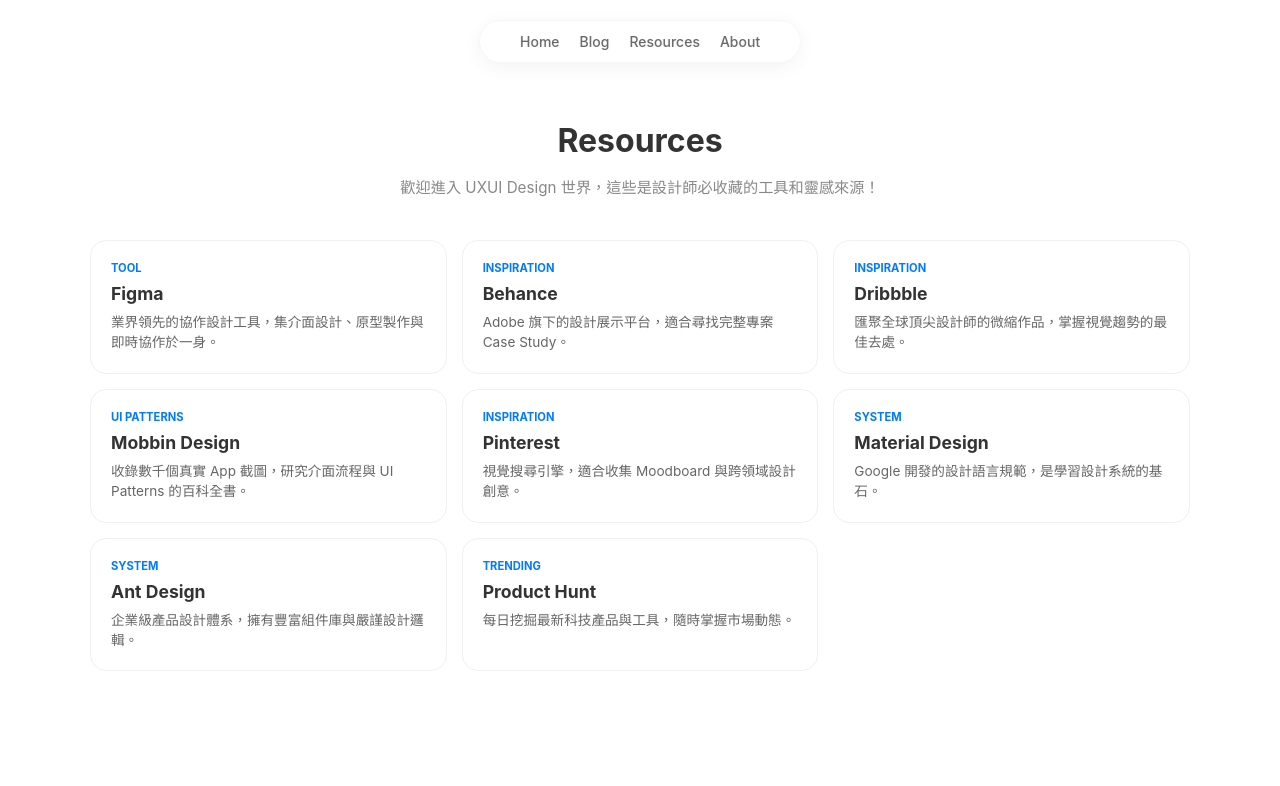
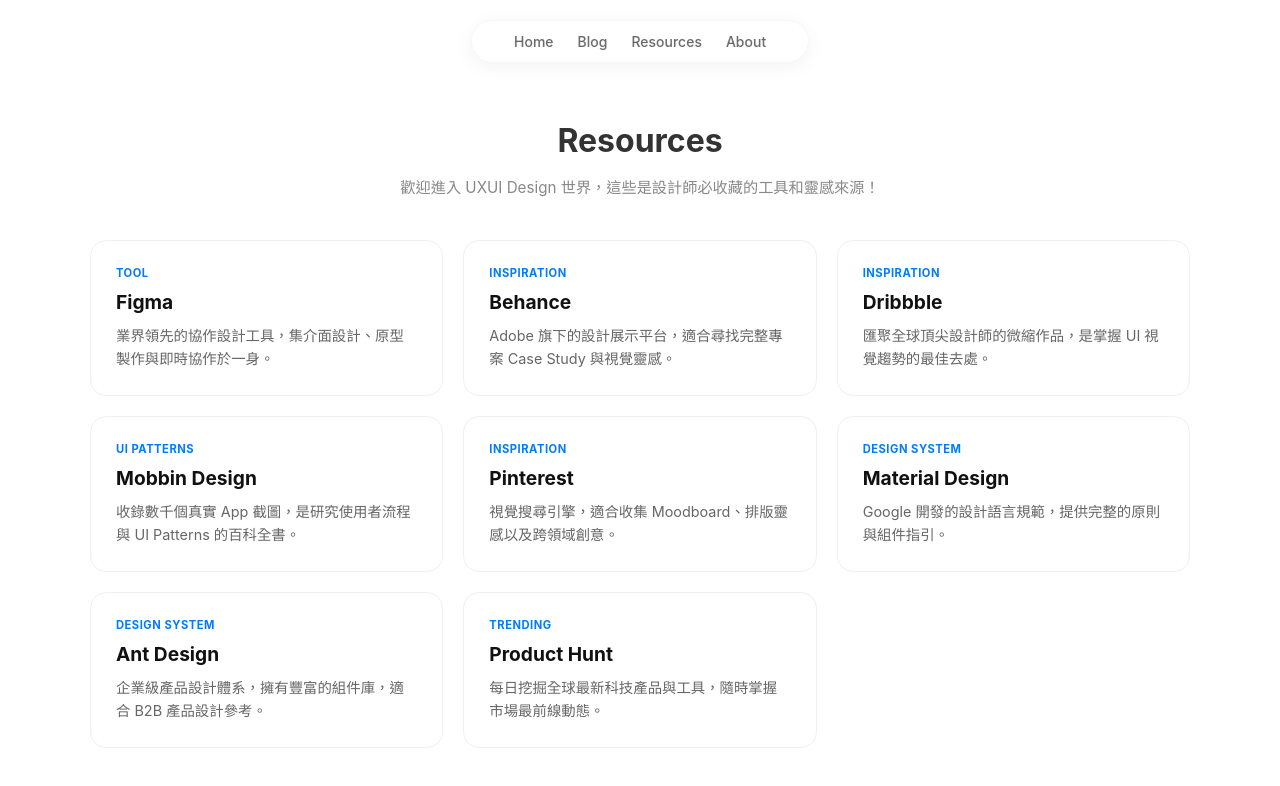
Before and after one commit to kirstenyau/kirstenyau.github.io, a plain HTML site: page resources.html in a window 1280 px wide. Drawn offline with Linux system fonts and the light colour scheme.

Commit message:
Update resources.html

```diff
--- a/resources.html
+++ b/resources.html
@@ -5,60 +5,59 @@
     <meta name="viewport" content="width=device-width, initial-scale=1.0">
     <title>Resources - Design with Kirsten</title>
     <style>
-        /* 統一全域樣式 - 修正手機捲動問題 */
+        /* 1. 基礎設定 - 確保手機可以捲動 */
         body {
             font-family: -apple-system, system-ui, sans-serif;
             background: #fff;
             margin: 0;
-            /* 關鍵修正：不要用固定 height，改用 min-height */
             min-height: 100vh;
             color: #333;
-            padding-top: 100px; /* 為了避開導覽列 */
-            display: block; /* 確保內容由上而下排列 */
+            padding-top: 100px;
+            display: block;
         }
 
-        /* 統一的 Floating Nav Bar */
+        /* 2. 統一的導覽列 */
         nav { position: fixed; top: 20px; left: 50%; transform: translateX(-50%); background: rgba(255,255,255,0.85); backdrop-filter: blur(10px); padding: 12px 30px; border-radius: 50px; box-shadow: 0 4px 20px rgba(0,0,0,0.05); z-index: 1000; border: 1px solid rgba(238, 238, 238, 0.5); display: flex; white-space: nowrap; }
-        nav a { margin: 0 10px; text-decoration: none; color: #666; font-weight: 500; font-size: 14px; }
+        nav a { margin: 0 12px; text-decoration: none; color: #666; font-weight: 500; font-size: 14px; transition: color 0.2s; }
         nav a:hover { color: #007bff; }
 
-        /* Header */
+        /* 3. 標題區 */
         .header { text-align: center; max-width: 600px; margin: 0 auto 40px; padding: 0 20px; }
         h1 { font-size: 2rem; margin-bottom: 10px; }
         .description { color: #888; font-size: 0.95rem; line-height: 1.6; }
 
-        /* Resources Grid - 手機版自動適應 */
+        /* 4. 資源卡片網格 - 關鍵佈局 */
         .resources-grid {
             display: grid;
             grid-template-columns: repeat(auto-fill, minmax(280px, 1fr));
-            gap: 15px;
+            gap: 20px;
             max-width: 1100px;
             margin: 0 auto;
-            padding: 0 20px 80px; /* 底部留白，確保捲動到底 */
+            padding: 0 20px 100px;
         }
 
-        /* Card Style */
+        /* 5. 卡片樣式 */
         .card {
             background: #fff;
             border: 1px solid #f0f0f0;
             border-radius: 16px;
-            padding: 20px;
+            padding: 25px;
             text-decoration: none;
             color: inherit;
-            transition: 0.3s;
+            transition: 0.3s cubic-bezier(0.175, 0.885, 0.32, 1.275);
             display: flex;
             flex-direction: column;
         }
-        .card:hover { transform: translateY(-5px); border-color: #007bff; box-shadow: 0 10px 20px rgba(0,0,0,0.05); }
-        .card-tag { font-size: 0.7rem; font-weight: bold; color: #007bff; text-transform: uppercase; margin-bottom: 8px; }
-        .card h3 { margin: 0 0 8px 0; font-size: 1.1rem; }
-        .card p { margin: 0; font-size: 0.85rem; color: #666; line-height: 1.5; }
+        .card:hover { transform: translateY(-5px); border-color: #007bff; box-shadow: 0 10px 25px rgba(0,0,0,0.05); }
+        .card-tag { font-size: 0.7rem; font-weight: bold; color: #007bff; text-transform: uppercase; margin-bottom: 10px; letter-spacing: 0.5px; }
+        .card h3 { margin: 0 0 10px 0; font-size: 1.2rem; color: #111; }
+        .card p { margin: 0; font-size: 0.9rem; color: #666; line-height: 1.6; }
 
-        /* 針對手機版的微調 */
+        /* 手機版微調 */
         @media (max-width: 600px) {
-            nav { padding: 10px 20px; width: 85%; justify-content: space-around; }
-            nav a { margin: 0 5px; font-size: 13px; }
-            h1 { font-size: 1.7rem; }
+            nav { padding: 10px 15px; width: 90%; justify-content: center; }
+            nav a { margin: 0 8px; font-size: 13px; }
+            .resources-grid { grid-template-columns: 1fr; } /* 手機版強制單欄 */
         }
     </style>
 </head>
@@ -82,40 +81,47 @@
         <h3>Figma</h3>
         <p>業界領先的協作設計工具，集介面設計、原型製作與即時協作於一身。</p>
     </a>
+
     <a href="https://www.behance.net" target="_blank" class="card">
         <span class="card-tag">Inspiration</span>
         <h3>Behance</h3>
-        <p>Adobe 旗下的設計展示平台，適合尋找完整專案 Case Study。</p>
+        <p>Adobe 旗下的設計展示平台，適合尋找完整專案 Case Study 與視覺靈感。</p>
     </a>
+
     <a href="https://dribbble.com" target="_blank" class="card">
         <span class="card-tag">Inspiration</span>
         <h3>Dribbble</h3>
-        <p>匯聚全球頂尖設計師的微縮作品，掌握視覺趨勢的最佳去處。</p>
+        <p>匯聚全球頂尖設計師的微縮作品，是掌握 UI 視覺趨勢的最佳去處。</p>
     </a>
+
     <a href="https://mobbin.com" target="_blank" class="card">
         <span class="card-tag">UI Patterns</span>
         <h3>Mobbin Design</h3>
-        <p>收錄數千個真實 App 截圖，研究介面流程與 UI Patterns 的百科全書。</p>
+        <p>收錄數千個真實 App 截圖，是研究使用者流程與 UI Patterns 的百科全書。</p>
     </a>
+
     <a href="https://www.pinterest.com" target="_blank" class="card">
         <span class="card-tag">Inspiration</span>
         <h3>Pinterest</h3>
-        <p>視覺搜尋引擎，適合收集 Moodboard 與跨領域設計創意。</p>
+        <p>視覺搜尋引擎，適合收集 Moodboard、排版靈感以及跨領域創意。</p>
     </a>
+
     <a href="https://m3.material.io" target="_blank" class="card">
-        <span class="card-tag">System</span>
+        <span class="card-tag">Design System</span>
         <h3>Material Design</h3>
-        <p>Google 開發的設計語言規範，是學習設計系統的基石。</p>
+        <p>Google 開發的設計語言規範，提供完整的原則與組件指引。</p>
     </a>
+
     <a href="https://ant.design" target="_blank" class="card">
-        <span class="card-tag">System</span>
+        <span class="card-tag">Design System</span>
         <h3>Ant Design</h3>
-        <p>企業級產品設計體系，擁有豐富組件庫與嚴謹設計邏輯。</p>
+        <p>企業級產品設計體系，擁有豐富的組件庫，適合 B2B 產品設計參考。</p>
     </a>
+
     <a href="https://www.producthunt.com" target="_blank" class="card">
         <span class="card-tag">Trending</span>
         <h3>Product Hunt</h3>
-        <p>每日挖掘最新科技產品與工具，隨時掌握市場動態。</p>
+        <p>每日挖掘全球最新科技產品與工具，隨時掌握市場最前線動態。</p>
     </a>
 </div>
 
```
